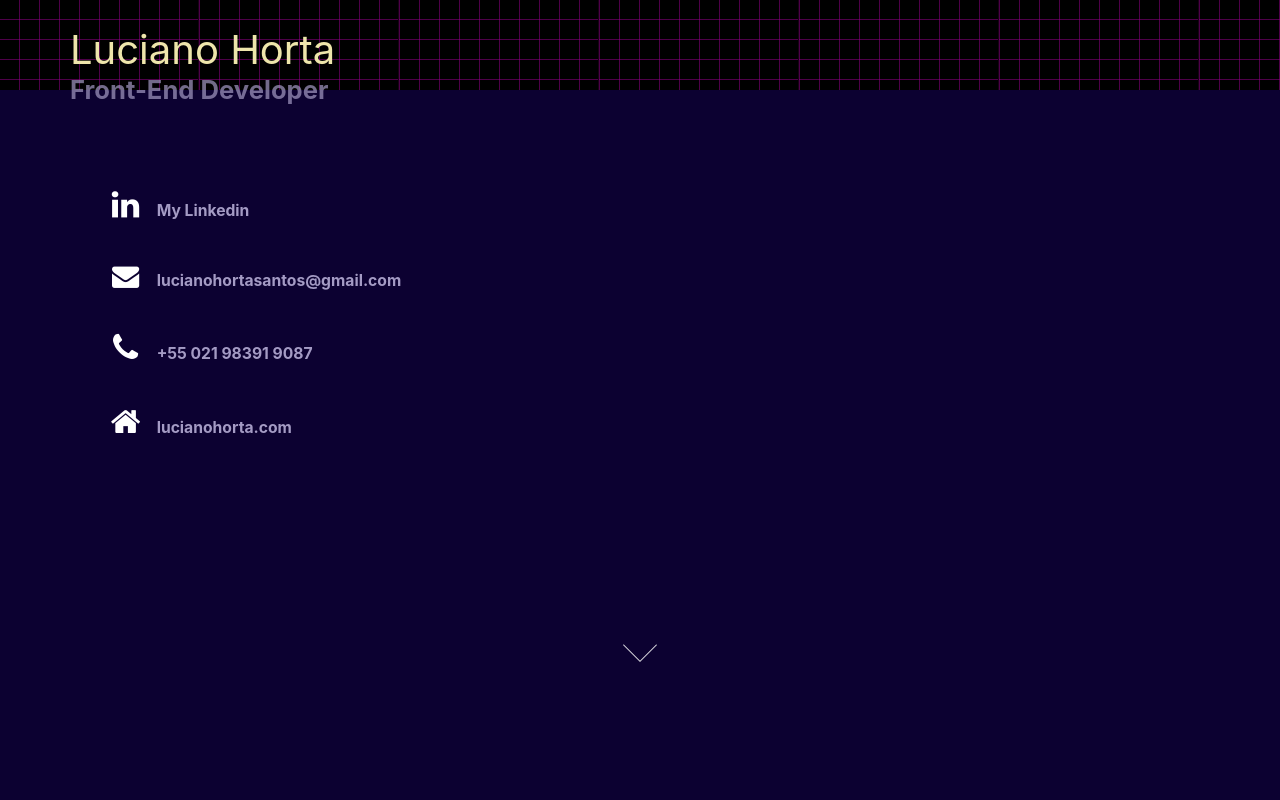
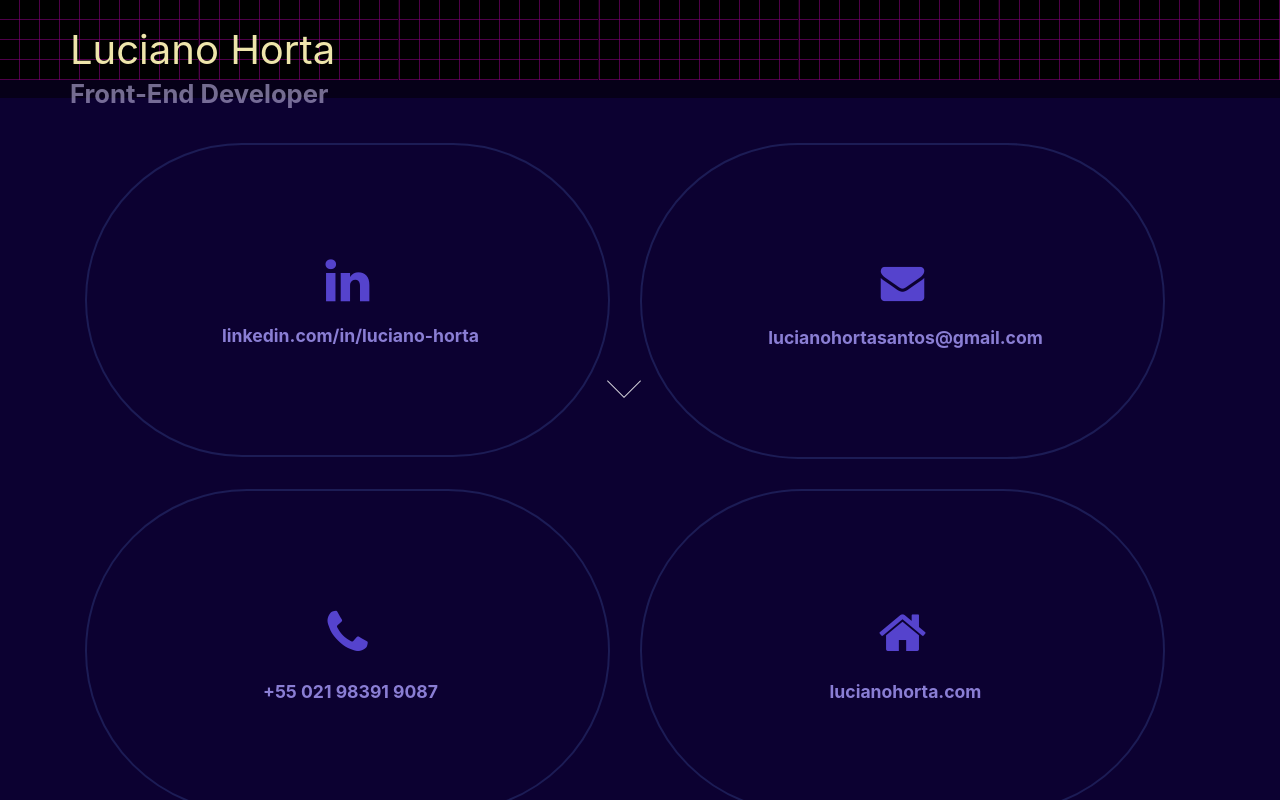
Before and after one commit to lucianohorta/lucianohorta.github.io, a plain HTML site: page index.html in a window 1280 px wide. Shown: the top 800 px of the page. Drawn offline with nearby package versions, Linux system fonts and the light colour scheme.

Commit message:
Task 7 - Fix(): CSS styling fixes

```diff
--- a/index.html
+++ b/index.html
@@ -37,25 +37,36 @@
 
       <div class="personal-data container">
 
+
         <div class="row">
-          <div class="info col-sm-12 col-md-6" data-0="opacity:1" data-200="opacity:0"><a href="https://www.linkedin.com/in/luciano-horta-b15395192" target="_blank">
+
+          <div class="info col-sm-12 col-md-6" data-0="opacity:1" data-200="opacity:0">
+            <a href="https://www.linkedin.com/in/luciano-horta" target="_blank">
               <i class="fa fa-linkedin fa-2x fa-fw" aria-hidden="true"></i>
-              <div class="linkedin">My Linkedin</div>
+              <div class="linkedin">linkedin.com/in/luciano-horta</div>
             </a>
           </div>
-          <div class="info col-sm-12 col-md-6" data-0="opacity:1" data-200="opacity:0"><a href="mailto:lucianohortasantos@gmail.com">
+
+          <div class="info col-sm-12 col-md-6" data-0="opacity:1" data-200="opacity:0">
+            <a href="mailto:lucianohortasantos@gmail.com">
               <i class="fa fa-envelope fa-2x fa-fw"></i>
               <div class="email">lucianohortasantos@gmail.com</div>
             </a>
           </div>
+
         </div>
 
         <div class="row">
+
           <div class="info col-sm-12 col-md-6" data-0="opacity:1" data-200="opacity:0">
-            <i class="fa fa-phone fa-2x fa-fw"></i>
-            <div class="telephone"><a href="tel:55021983919087">+55 021 98391 9087</a></div>
+            <a href="tel:55021983919087">
+              <i class="fa fa-phone fa-2x fa-fw"></i>
+              <div class="telephone">+55 021 98391 9087</div>
+            </a>
           </div>
-          <div class="info col-sm-12 col-md-6" data-0="opacity:1" data-200="opacity:0"><a href="//www.lucianohorta.com" target="_blank">
+
+          <div class="info col-sm-12 col-md-6" data-0="opacity:1" data-200="opacity:0">
+            <a href="www.lucianohorta.com" target="_blank">
               <i class="fa fa-home fa-2x fa-fw" aria-hidden="true"></i>
               <div class="website">lucianohorta.com</div>
             </a>
@@ -225,7 +236,6 @@
       var s = skrollr.init({
         scale: 1
       });
-
     </script>
 
   </body>
--- a/src/css/styles.css
+++ b/src/css/styles.css
@@ -1,11 +1,3 @@
-/* .scroll-bar {
-	height: 5px;
-	width: 10px;
-	background-color: #2c186d;
-	position: fixed;
-	z-index: 99999;
-} */
-
 progress {
 	position: fixed;
 	left: 0;
@@ -35,7 +27,7 @@ progress::-moz-progress-bar {
 
 header {
 	width: 100%;
-	height: 90px;
+	height: 100px;
 	position: fixed;
 	top: 0;
 	background-color: #060018;
@@ -49,10 +41,45 @@ header {
 	margin: 0;
 	padding: 0;
 	color: #eee6ab;
+	margin-top: 8px;
 }
-@media (min-width: 768px) {
+@media (min-width: 767px) {
 	.content {
 		height: 100%;
+	}
+	.row {
+		width: 100%;
+		/* padding: 10%; */
+	}
+	.col-md-6 {
+		margin: 0 !important;
+		padding: 10% 0;
+		display: block;
+		text-align: center;
+		padding-top: 0;
+		padding-bottom: 60px;
+		margin-top: -30px !important;
+	}
+	.downArrow {
+		top: 36vh !important;
+	    left: -33px !important;
+	}
+	.fa-2x {
+		font-size: 3.2em;
+		top: 10px;
+		margin-bottom: 30px;
+		position: relative;
+		color: #5543cd !important;
+	}
+	.fa-linkedin {
+		top: 4px;
+		margin-bottom: 20px;
+		position: relative;
+	}
+	.fa-envelope {
+		top: 10px;
+		margin-bottom: 30px;
+		position: relative;
 	}
 }
 
@@ -165,20 +192,22 @@ h1 {
 	background-color: #251d3d;
 }
 .name {
-	padding: 20px 10px 10px 70px;
+	padding: 20px 10px 0 70px;
 	font-size: 1.9em;
 	display: flex;
 	justify-content: start;
+	/* background-color: rgba(0, 0, 0, 0.5);
+	background-image: linear-gradient(#190017 1px, transparent 1px),
+	linear-gradient(90deg, #0f000e 1px, transparent 1px),
+	linear-gradient(rgba(66, 27, 63, 0.5) 1px, transparent 1px),
+	linear-gradient(90deg, rgba(69, 15, 65, 0.5) 1px, transparent 1px);
+	background-size: 0px 0px, 0px 0px, 12px 30px, 20px 20px;
+	background-position: -2px -2px, -2px -2px, -1px -1px, -1px -1px; */
 	background-color: black;
-
 	background-image: linear-gradient(#190017 1px, transparent 1px),
-	/* 2. define horizontal lines */
 	linear-gradient(90deg, #190017 1px, transparent 1px),
-	/* 3. define smaller vertical lines */
 	linear-gradient(rgba(155, 0, 144, .5) 1px, transparent 1px),
-	/* 4. define smaller horizontal lines */
 	linear-gradient(90deg, rgba(155, 0, 144, .5) 1px, transparent 1px);
-
 	background-size: 200px 200px, 200px 200px, 20px 20px, 20px 20px;
 	background-position: -2px -2px, -2px -2px, -1px -1px, -1px -1px;
 }
@@ -187,6 +216,13 @@ h1 {
 	.name {
 		justify-content: center;
 		padding: 14px 0;
+		background-color: black;
+		background-image: linear-gradient(#190017 1px, transparent 1px),
+		linear-gradient(90deg, #190017 1px, transparent 1px),
+		linear-gradient(rgba(155, 0, 144, .5) 1px, transparent 1px),
+		linear-gradient(90deg, rgba(155, 0, 144, .5) 1px, transparent 1px);
+		background-size: 200px 200px, 200px 200px, 20px 20px, 20px 20px;
+		background-position: -2px -2px, -2px -2px, -1px -1px, -1px -1px;
 	}
 }
 @media (max-width: 320px) {
@@ -222,7 +258,7 @@ h1 {
 	}
 }
 .job-role {
-	margin-top: -19px;
+	margin-top: -23px;
 	display: flex;
 	justify-content: center;
 	font-size: 1.6em;
@@ -269,10 +305,21 @@ h1 .fa {
 .info div a {
 	color: inherit;
 }
-@media (min-width: 415px) {
+@media (min-width: 767px) {
+	.info a, .info div {
+		min-width: 300px;
+		display: block;
+		text-align: center;
+		color: #8a7ed4;
+	}
+	.info div {
+		text-align: center;
+		font-size: 1.1em;
+	}
 	.info a {
-		min-width: 300px;
-		display: inline-block;
+		border: 2px solid #1c1c55;
+		padding: 106px 0;
+		border-radius: 200px;
 	}
 }
 section {
```
